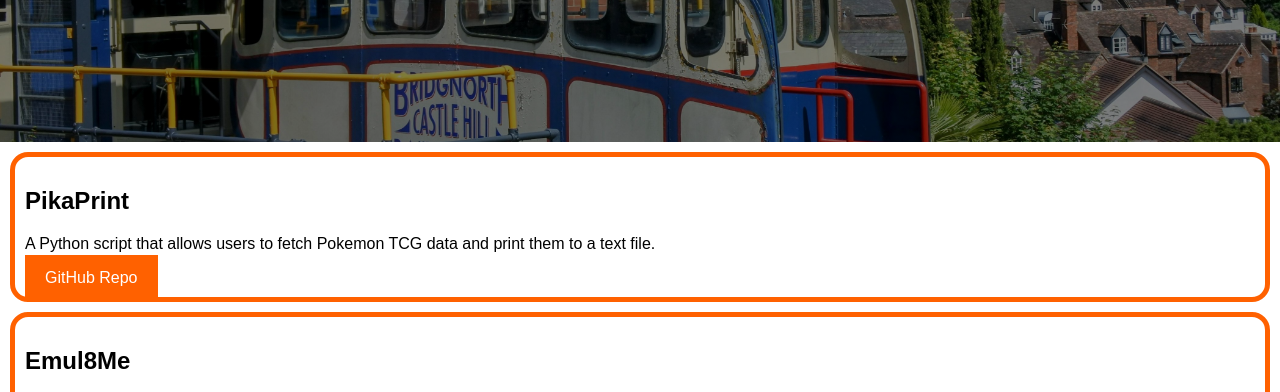
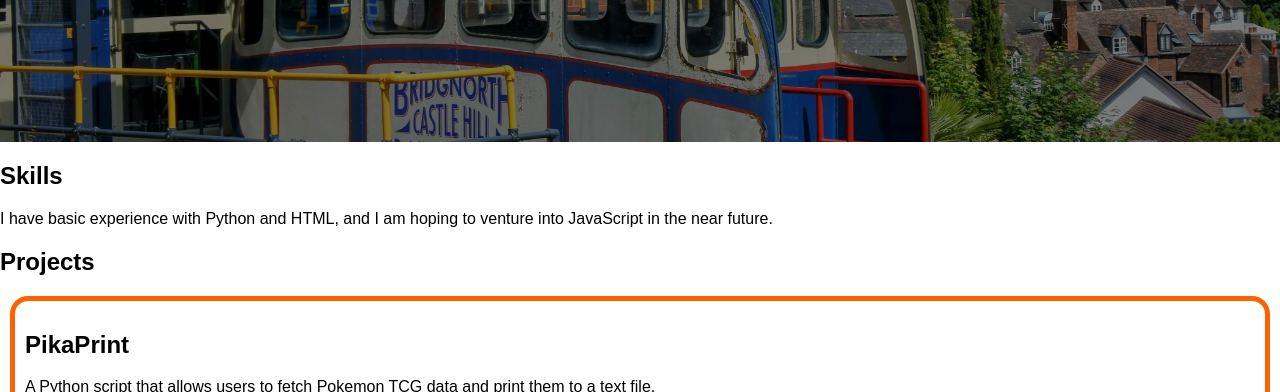
Before and after one commit to opott/website, a plain HTML site: page development.html in a window 1280 px wide. Shown: the part 353-745 px from the top of the page. Drawn offline with Linux system fonts and the light colour scheme.

Commit message:
feat: Add skills and projects sections to development page

```diff
--- a/development.html
+++ b/development.html
@@ -11,6 +11,10 @@
           <h1>Development</h1>
       </div>
     </div>
+    <h2>Skills</h2>
+    <p>I have basic experience with Python and HTML, and I am hoping to venture into JavaScript in the near future.</p>
+
+    <h2>Projects</h2>
     <div class="devproject">
         <h2>PikaPrint</h2>
         <p>A Python script that allows users to fetch Pokemon TCG data and print them to a text file.</p>
```
